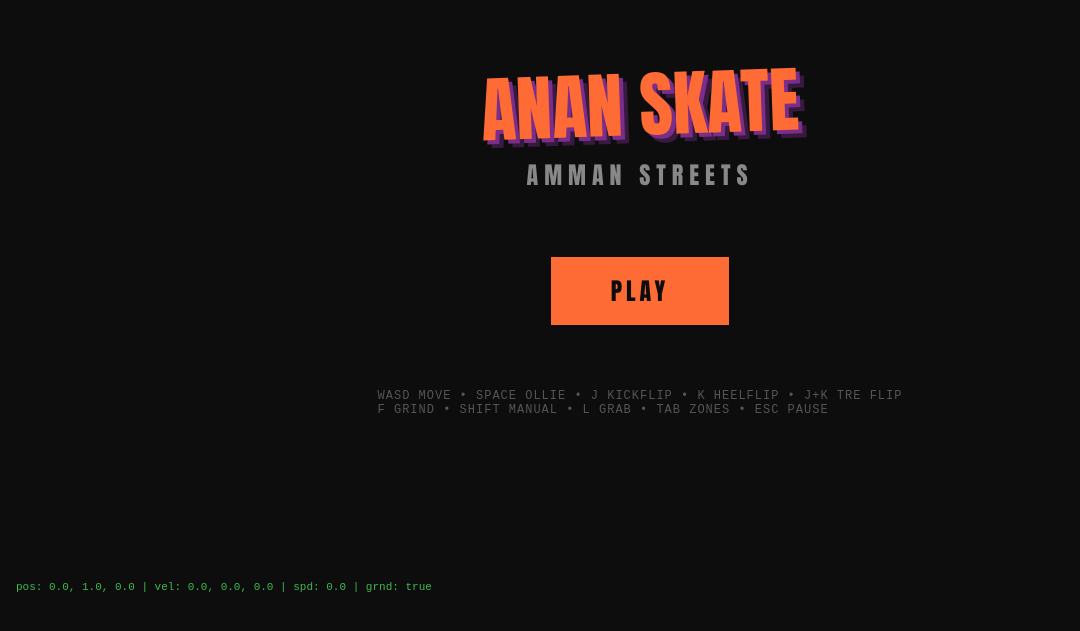
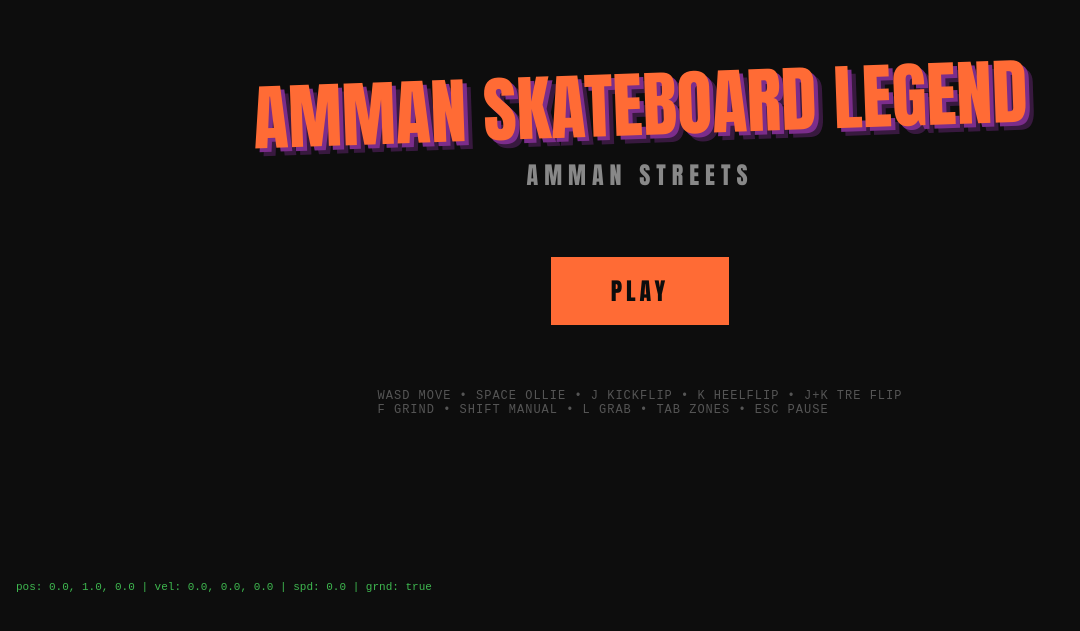
Before and after one commit to AnanKblk/amman-skateboard-legend, a website built with Vite: page index.html in a window 1280 px wide. Shown: the part 157-788 px from the top of the page, without its empty margins (0-1080 px from the left). Built offline with nearby package versions, Linux system fonts and the light colour scheme.

Commit message:
Rename game to Amman Skateboard Legend
Co-Authored-By: Claude Sonnet 4.6 <noreply@anthropic.com>

```diff
--- a/index.html
+++ b/index.html
@@ -3,7 +3,7 @@
   <head>
     <meta charset="UTF-8" />
     <meta name="viewport" content="width=device-width, initial-scale=1.0" />
-    <title>Anan Skate</title>
+    <title>Amman Skateboard Legend</title>
     <style>
       * {
         margin: 0;
--- a/package.json
+++ b/package.json
@@ -1,5 +1,5 @@
 {
-  "name": "anan-skate",
+  "name": "amman-skateboard-legend",
   "version": "1.0.0",
   "description": "",
   "main": "index.js",
--- a/src/main.ts
+++ b/src/main.ts
@@ -662,4 +662,4 @@ function debugLoop() {
 }
 debugLoop();
 
-console.log('ANAN SKATE — click to start, WASD to move, Space to ollie, Enter to cash out combo, Tab to switch zones, Escape to pause');
+console.log('AMMAN SKATEBOARD LEGEND — click to start, WASD to move, Space to ollie, Enter to cash out combo, Tab to switch zones, Escape to pause');
--- a/src/ui/MainMenu.ts
+++ b/src/ui/MainMenu.ts
@@ -23,7 +23,7 @@ export class MainMenu {
     `;
 
     const title = document.createElement('div');
-    title.textContent = 'ANAN SKATE';
+    title.textContent = 'AMMAN SKATEBOARD LEGEND';
     title.style.cssText = `
       font-family: Impact, 'Arial Narrow', sans-serif;
       font-size: 72px;
```
